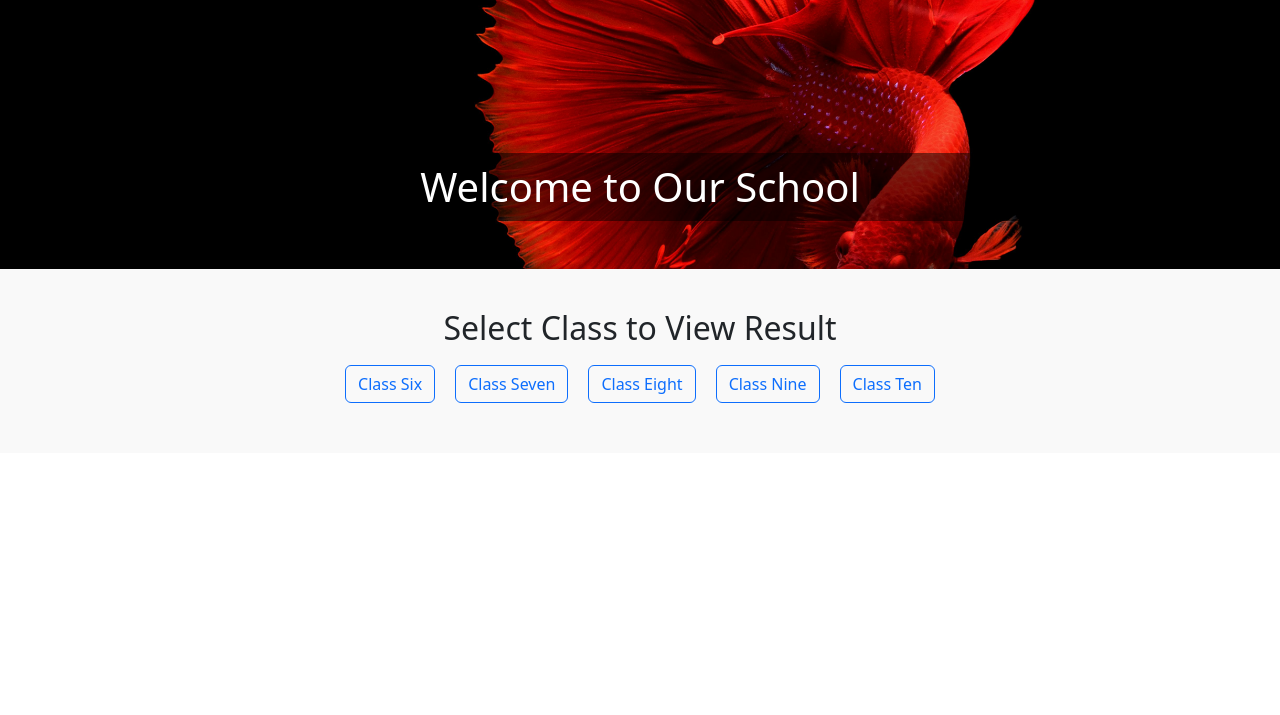
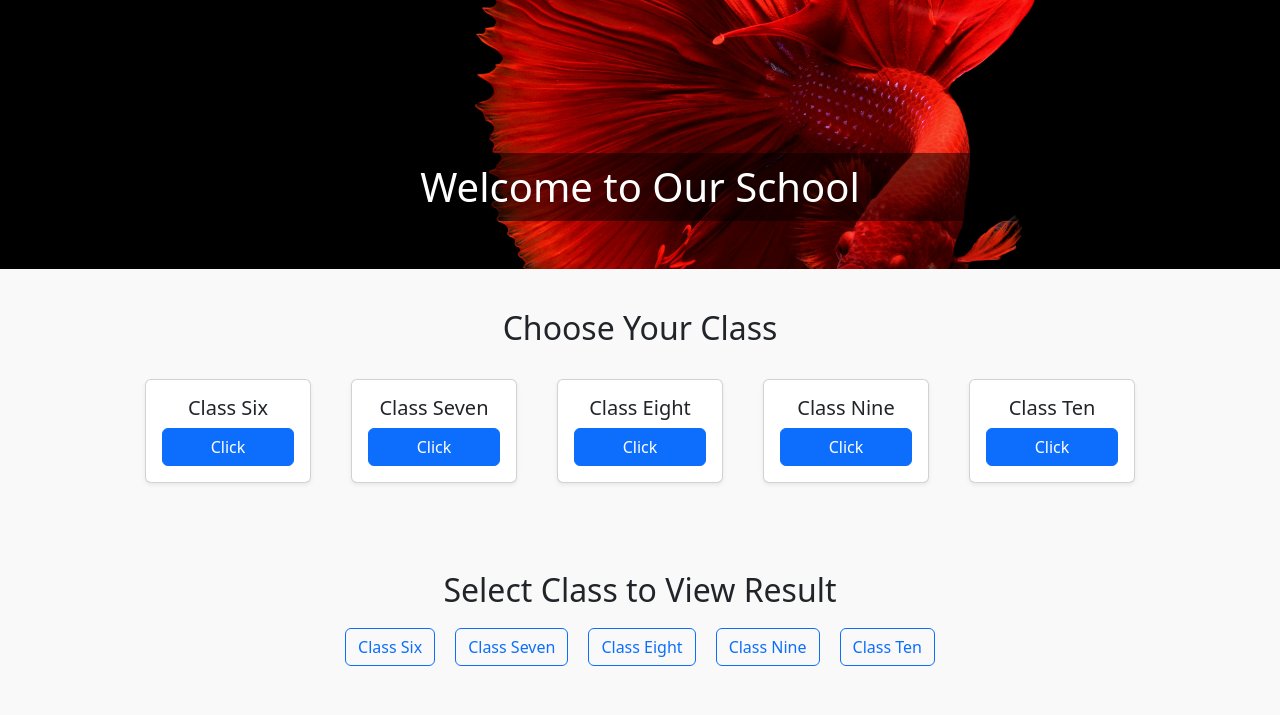
Before and after one commit to SabbirAhmmed8242/school-website-project_1, a Django app: page / in a window 1280 px wide. Shown: the part 57-772 px from the top of the page. Run offline with Django 5.2, Linux system fonts and the light colour scheme.

Commit message:
change homepage

```diff
--- a/student_management_2/template/Home.html
+++ b/student_management_2/template/Home.html
@@ -62,6 +62,64 @@
         </div>
     </div>
 </div>
+<!-- Result Section -->
+<section class="result-section text-center">
+    <div class="container">
+        <h2 class="mb-4">Choose Your Class</h2>
+        <div class="row justify-content-center">
+            <!-- Class Six -->
+            <div class="col-md-2 m-2">
+                <div class="card shadow-sm">
+                    <div class="card-body">
+                        <h5 class="card-title">Class Six</h5>
+                        <a href="{% url 'ClassSixHome' %}" class="btn btn-primary w-100">Click</a>
+                    </div>
+                </div>
+            </div>
+
+            <!-- Class Seven -->
+            <div class="col-md-2 m-2">
+                <div class="card shadow-sm">
+                    <div class="card-body">
+                        <h5 class="card-title">Class Seven</h5>
+                        <a href="#" class="btn btn-primary w-100">Click</a>
+                    </div>
+                </div>
+            </div>
+
+            <!-- Class Eight -->
+            <div class="col-md-2 m-2">
+                <div class="card shadow-sm">
+                    <div class="card-body">
+                        <h5 class="card-title">Class Eight</h5>
+                        <a href="#" class="btn btn-primary w-100">Click</a>
+                    </div>
+                </div>
+            </div>
+
+            <!-- Class Nine -->
+            <div class="col-md-2 m-2">
+                <div class="card shadow-sm">
+                    <div class="card-body">
+                        <h5 class="card-title">Class Nine</h5>
+                        <a href="#" class="btn btn-primary w-100">Click</a>
+                    </div>
+                </div>
+            </div>
+
+            <!-- Class Ten -->
+            <div class="col-md-2 m-2">
+                <div class="card shadow-sm">
+                    <div class="card-body">
+                        <h5 class="card-title">Class Ten</h5>
+                        <a href="#" class="btn btn-primary w-100">Click</a>
+                    </div>
+                </div>
+            </div>
+        </div>
+    </div>
+</section>
+
 
 <!-- Result Section -->
 <section class="result-section text-center">
```
